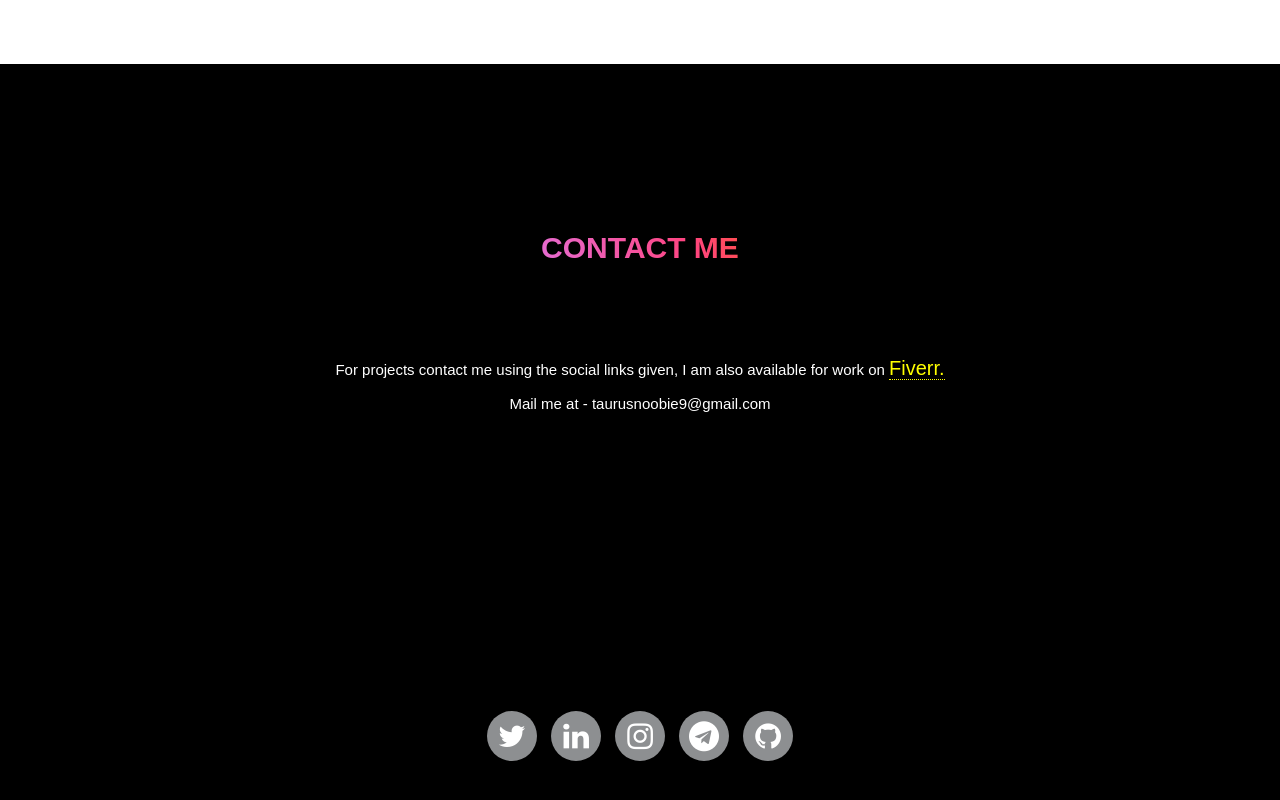
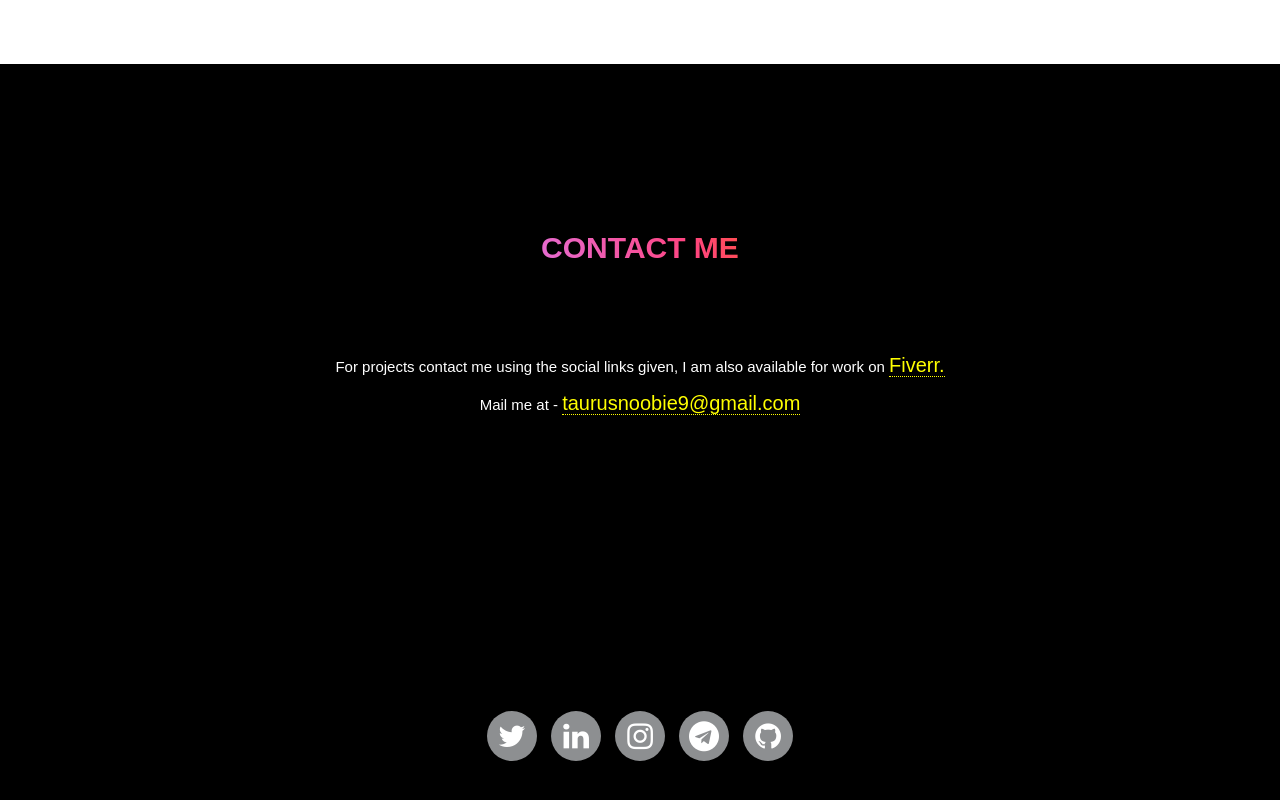
Before and after one commit to Tomioka-Giyuu/Portfolio, a plain HTML site: page index.html in a window 1280 px wide. Shown: the part 3136-3936 px from the top of the page. Drawn offline with nearby package versions, Linux system fonts and the light colour scheme; files whose address does not match are found by name.

Commit message:
added mail link to contact to

```diff
--- a/index.html
+++ b/index.html
@@ -153,7 +153,7 @@
             <div class="contact-container">
                 <div>
                     <p>For projects contact me using the social links given, I am also available for work on <a target="_blank" href="https://www.fiverr.com/kamal_rai1?public_mode=true">Fiverr.</a></p>
-                    <p>Mail me at - taurusnoobie9@gmail.com</p>
+                    <p>Mail me at - <a href="mailto:taurusnoobie9@gmail.com">taurusnoobie9@gmail.com</a></p>
                 </div>
             </div>
                 <div class="smbtn">
```
